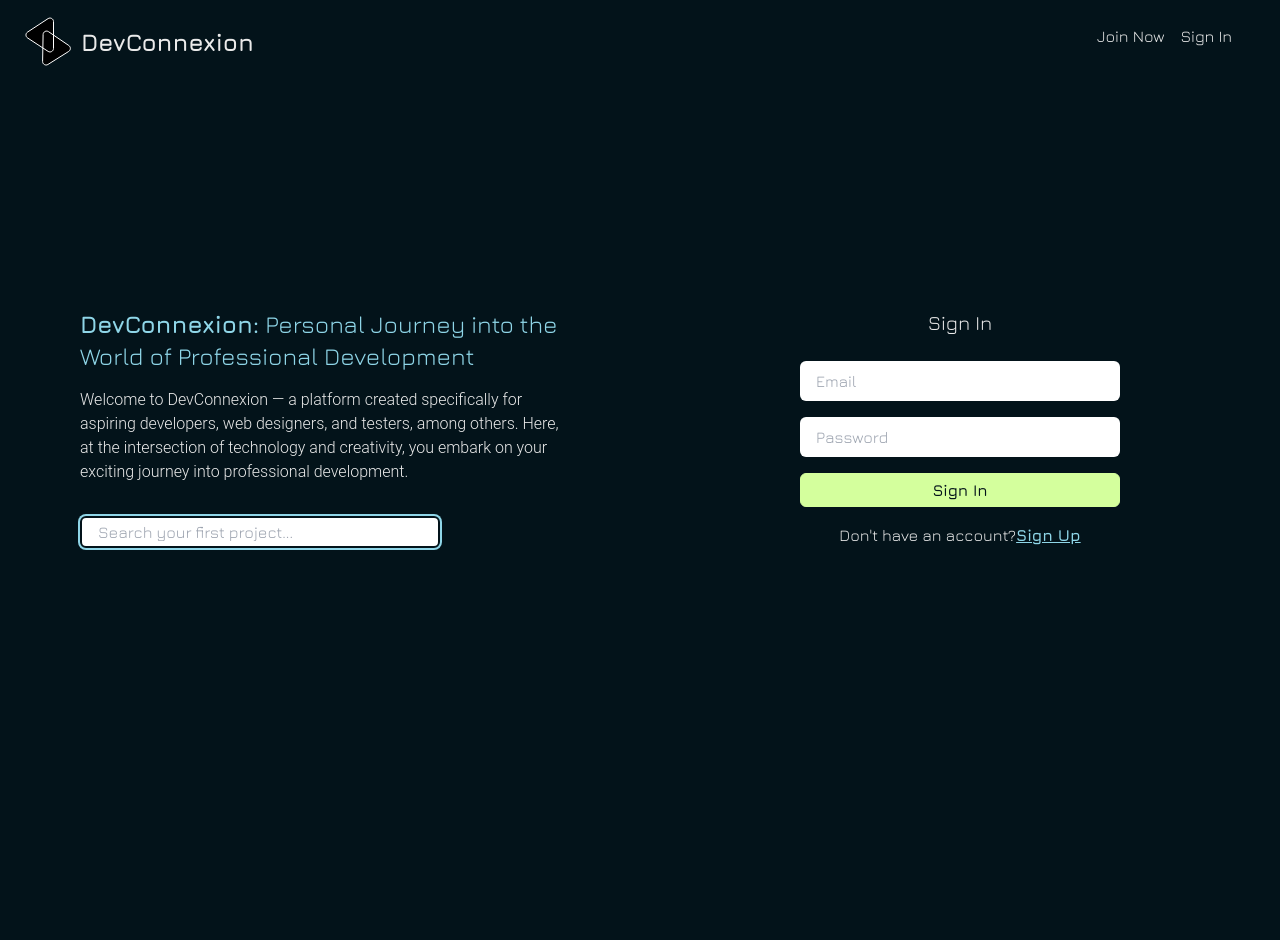
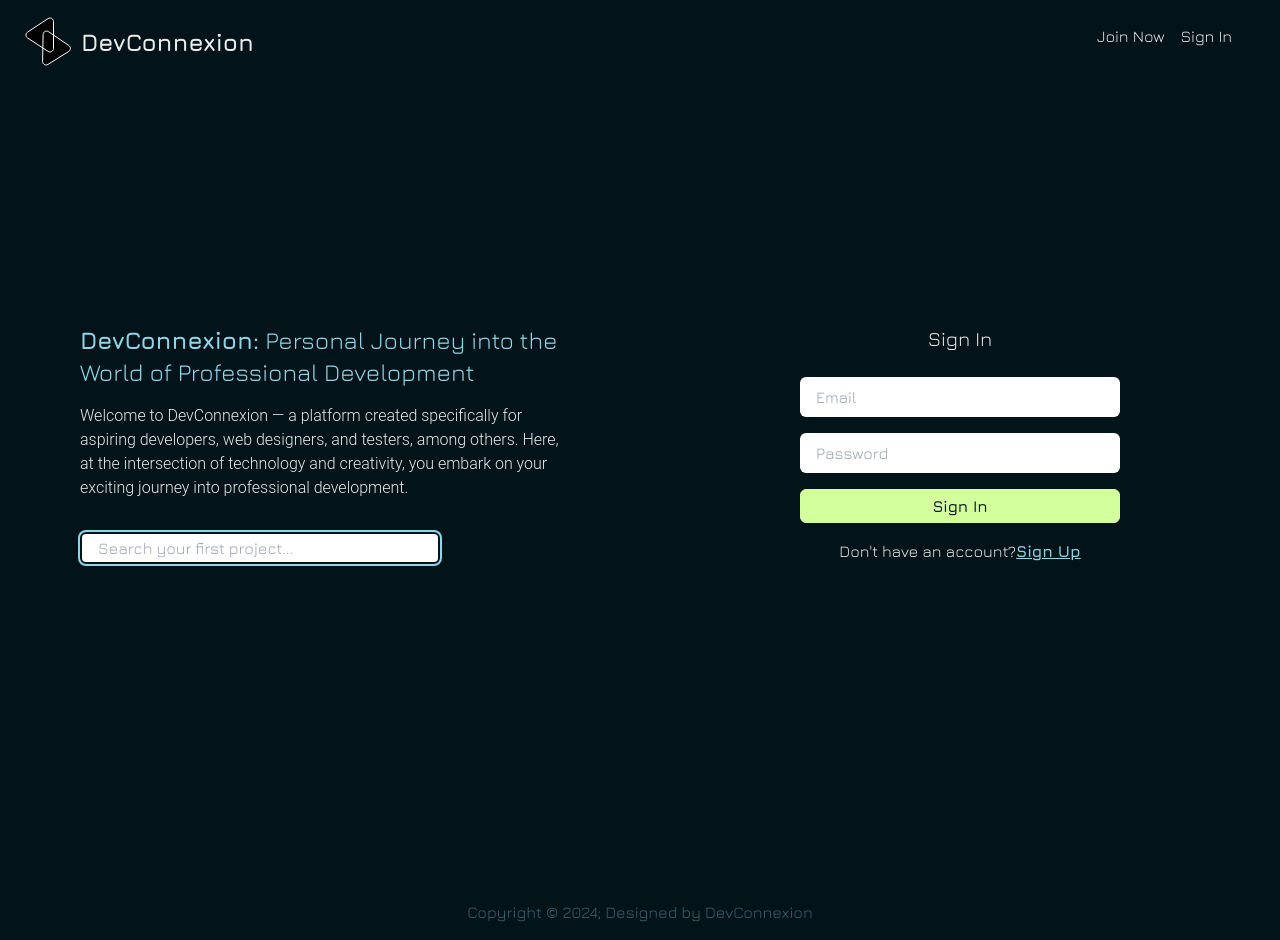
Before and after one commit to Code-the-Dream-School/ffprac-team1-front, a React (Vite) app: page / in a window 1280 px wide. Before the commit the page ends 884 px from the top, so only its background shows below. Built offline with nearby package versions, Linux system fonts and the light colour scheme.

Commit message:
Simple footer

```diff
--- a/src/App.jsx
+++ b/src/App.jsx
@@ -2,6 +2,7 @@ import React from 'react';
 import { BrowserRouter, Routes, Route } from 'react-router-dom';
 import LandingPage from './components/Layout/LandingPage.jsx';
 import Nav from './components/Layout/Nav.jsx';
+import Footer from './components/Layout/Footer.jsx';
 import Login from './components/Authentification/Login.jsx';
 import Register from './components/Authentification/Registration.jsx';
 import Profile from './components/Profile/UserProfile.jsx';
@@ -39,6 +40,7 @@ function App() {
           <Route path="/messaging" element={<ProtectedRoute element={<Messaging />} />} />
           <Route path="/roleapplications" element={<ProtectedRoute element={<ApplyForRole />} />} />
         </Routes>
+        <Footer />
       </BrowserRouter>
     </AuthProvider>
   );
--- /dev/null
+++ b/src/components/Layout/Footer.jsx
@@ -0,0 +1,29 @@
+import React from 'react';
+import { Link, useNavigate } from 'react-router-dom';
+import { useAuth } from '../../AuthContext';
+import { logout } from '../../util/fetchData';
+
+const Footer = () => {
+  const { isLoggedIn, logoutUser } = useAuth();
+  const navigate = useNavigate();
+
+  const handleLogout = async () => {
+    logoutUser();
+    logout()
+     .then (() => {
+      logoutUser()
+      navigate('/')
+    })
+      .catch (error => {
+        console.log(error);
+    })
+  };
+
+  return (
+    <div className="bg-black p-4">
+      <p className="text-center text-blue/40"> Copyright &copy; 2024; Designed by DevConnexion  </p>
+    </div>
+  );
+};
+
+export default Footer;
--- a/src/components/Layout/LandingPage.jsx
+++ b/src/components/Layout/LandingPage.jsx
@@ -3,7 +3,7 @@ import Search from '../Search/SearchBar.jsx';
 import Login from '../Authentification/Login.jsx';
 
 const LandingPage = () => (
-  <div className="flex flex-row items-center h-screen bg-black pb-28">
+  <div className="flex flex-row items-center h-screen bg-black pb-20">
     <div className="basis-1/2">
       <div className="w-3/4 mx-auto">
         <h3 className="text-2xl mb-4 text-blue">
--- a/src/components/Profile/UserProfile.jsx
+++ b/src/components/Profile/UserProfile.jsx
@@ -132,7 +132,7 @@ const Profile = () => {
   };
 
   return (
-    <div className="contanier-primary flex flex-col text-gray xl:px-60">
+    <div className="contanier-primary flex flex-col text-gray xl:px-60 pb-10">
       <div className="flex flex-col w-full border border-transparent rounded-lg bg-gray/5">
       <Modal
         buttonClassName={''}
--- a/src/components/Project/Project.jsx
+++ b/src/components/Project/Project.jsx
@@ -196,7 +196,7 @@ const Project = () => {
         openModalButton={coverImageButton()}
         modalBody={<UploadImage projectId={projectId} isCoverImage={true} />}
       />{' '}
-      <div className="py-10">
+      <div className="pt-10">
         <div className="flex flex-row">
           <div className="flex flex-col w-1/2">
             <div className="text-2xl font-medium pb-4 pl-4">{projectTitle} </div>
```
Also changed, not shown: src/components/Layout/Footer.js (deleted).
